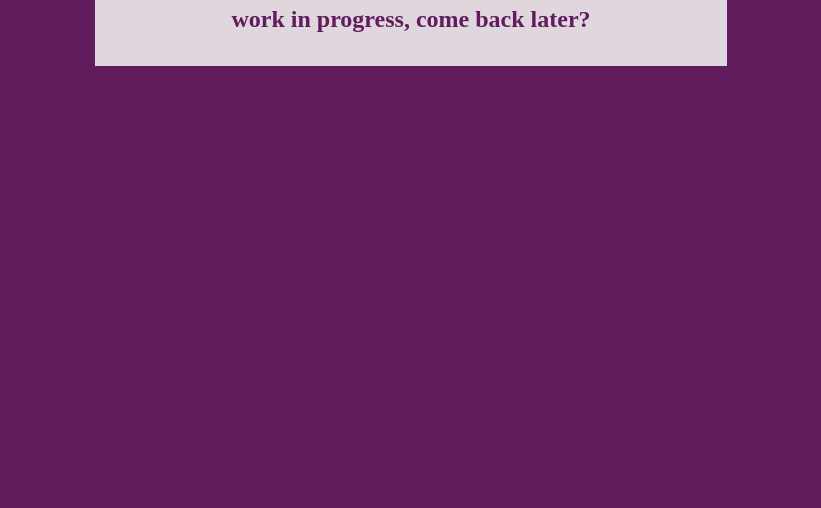
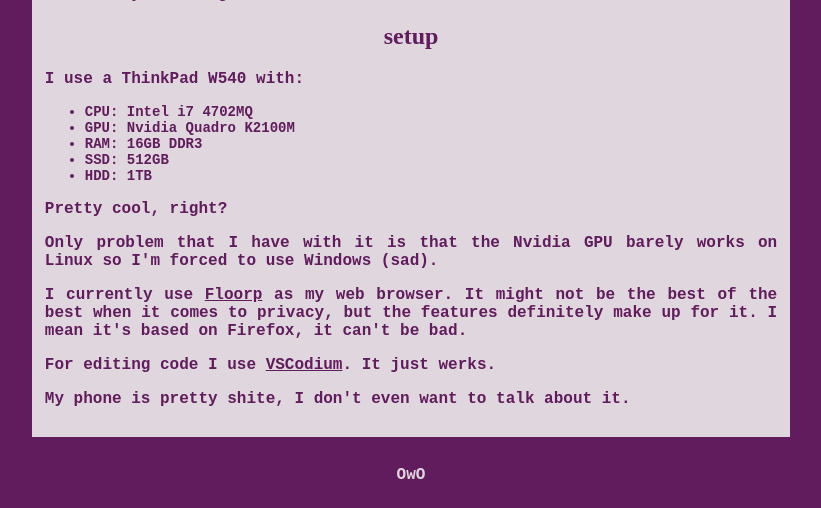
Before and after one commit to trnjak/trnjak.github.io, a plain HTML site: page index.html in a window 1280 px wide. Shown: the part 412-920 px from the top of the page, without its empty margins (229-1050 px from the left). Before the commit the page ends 800 px from the top, so only its background shows below. Drawn offline with Linux system fonts and the light colour scheme; a web font is replaced by a local one.

Commit message:
Added a lot of text.

```diff
--- a/index.html
+++ b/index.html
@@ -10,7 +10,29 @@
         <h2 class="quote"><a href="https://yewtu.be/watch?v=F1sjJjmpQ6A" target="_blank">"I've been feeling foolish, you should try it"</a></h2>
         <div class="content">
             <h1>my little corner of the internet :3</h1>
-            <h2>work in progress, come back later?</h2>
+            <h2>hi, i'm sushie. nice to meet you!</h2>
+            <p>My interests consist of programming, gaming and maybe playing guitar when I'm really bored (I'm very bad at all three).</p>
+            <p>A goal that I set for this year is to learn programming (C and Rust probably) well enough so I can make neat little projects and
+                also contribute to already existing cool ones.</p>
+            <h2>setup</h2>
+            <p>I use a ThinkPad W540 with:</p>
+            <ul>
+                <li>CPU: Intel i7 4702MQ</li>
+                <li>GPU: Nvidia Quadro K2100M</li>
+                <li>RAM: 16GB DDR3</li>
+                <li>SSD: 512GB</li>
+                <li>HDD: 1TB</li>
+            </ul>
+            <p>Pretty cool, right?</p>
+            <p>Only problem that I have with it is that the Nvidia GPU barely works on Linux so I'm forced to use Windows (sad).</p>
+            <p>I currently use <a href="https://floorp.ablaze.one" target="_blank">Floorp</a> as my web browser. It might not be the best of the best when it comes to privacy, but the features definitely
+                make up for it. I mean it's based on Firefox, it can't be bad.
+            </p>
+            <p>For editing code I use <a href="https://vscodium.com/" target="_blank">VSCodium</a>. It just werks.</p>
+            <p>My phone is pretty shite, I don't even want to talk about it.</p>
+        </div>
+        <div class="bottom">
+            <p>OwO</p>
         </div>
     </body>
 </html>
--- a/style.css
+++ b/style.css
@@ -13,13 +13,15 @@ body{
 }
 p{
     font-family: monospace;
-    font-size: 18px;
+    font-size: 16px;
     text-align: justify;
+}
+ul{
+    font-size: 14px;
 }
 .title{
     font-family: BeachSound;
     font-size: 50px;
-    margin-top: 15%;
     text-align: center;
 }
 .quote{
@@ -30,14 +32,9 @@ p{
 .quote a{
     color: #E0D6DE;
 }
-.container{
-    display: grid;
-    justify-content: center;
-    grid-auto-flow: column;
-}
 .content{
-    margin-left: 25%;
-    margin-right: 25%;
+    margin-left: 20%;
+    margin-right: 20%;
     margin-top: 30px;
     padding: 13px;
     background-color: #E0D6DE;
@@ -48,9 +45,18 @@ p{
     font-family: BeachSound;
     text-align: center;
 }
+.content a{
+    color: #601C5C;
+}
 @media only screen and (max-width: 900px){
     .content{
         margin-left: 3%;
         margin-right: 3%;
     }
 }
+.bottom{
+    margin-top: 1%;
+    display: flex;
+    justify-content: center;
+    text-align: center;
+}
```
